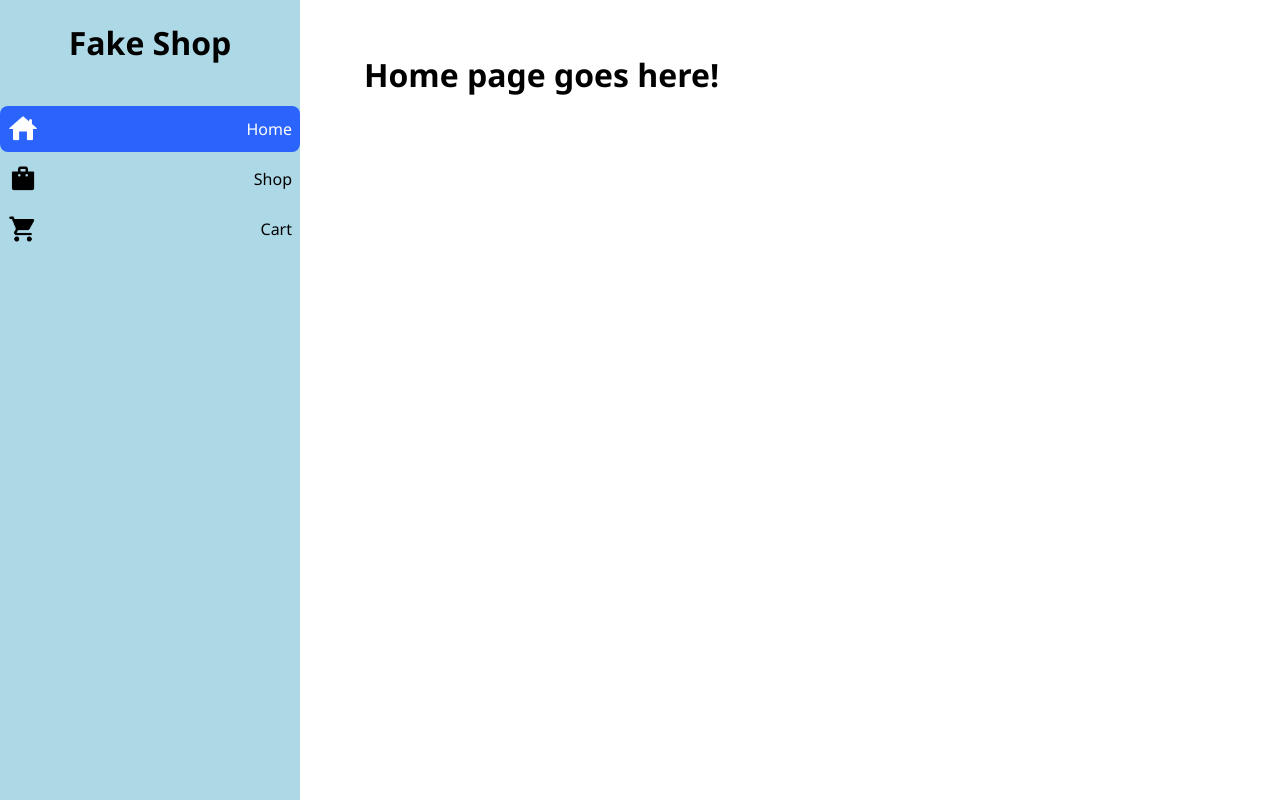
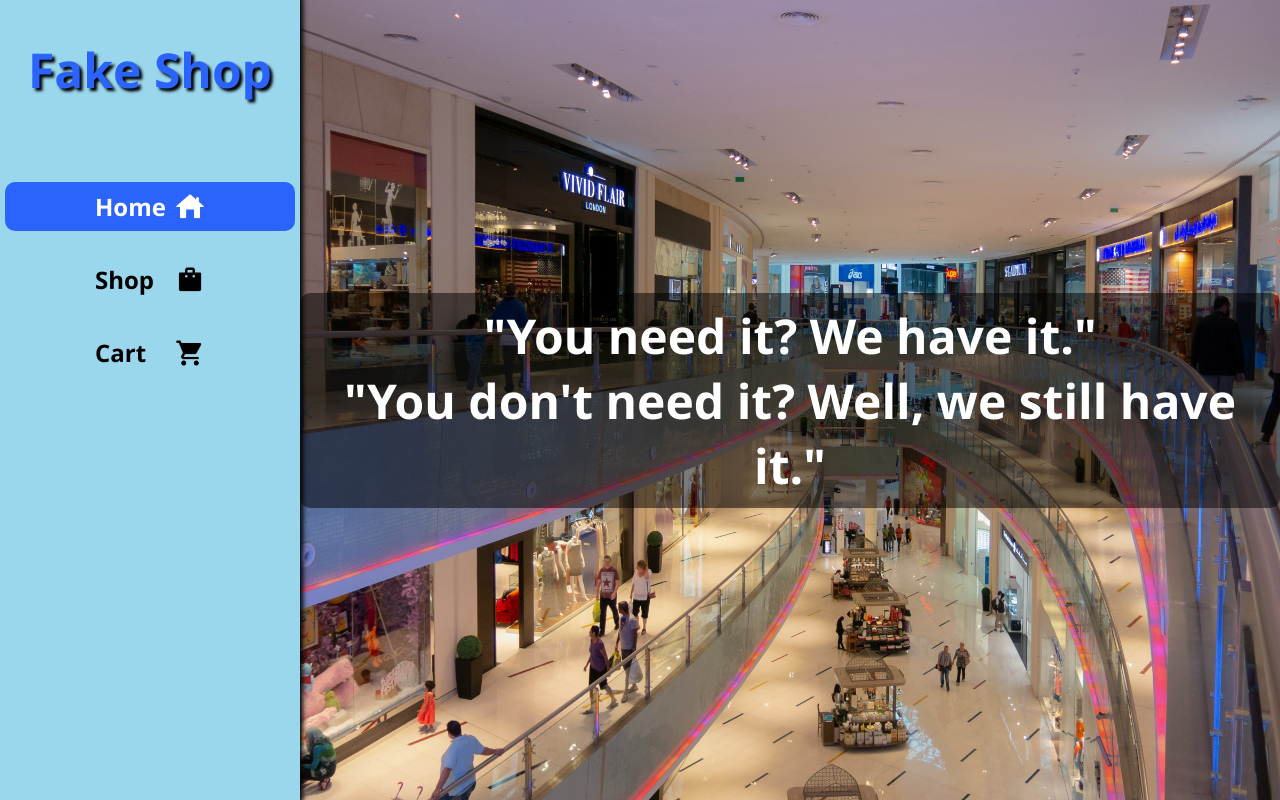
Before and after one commit to ValerioL94/shopping-cart, a React (Vite) app: page / in a window 1280 px wide. Built offline with nearby package versions, Linux system fonts and the light colour scheme.

Commit message:
Update styles

```diff
--- a/src/index.css
+++ b/src/index.css
@@ -1,14 +1,21 @@
 html,
 body {
+  margin: 0;
+  padding: 0;
+}
+html {
   height: 100%;
-  margin: 0;
+  width: 100%;
 }
 
 body {
+  min-height: 100%;
+  min-width: 100%;
   font-family: 'Segoe UI', Tahoma, Geneva, Verdana, sans-serif;
 }
 
 #root {
+  height: 100%;
   width: 100%;
   display: flex;
 }
@@ -18,35 +25,39 @@ body {
   flex-direction: column;
   align-items: center;
   justify-content: center;
+  height: 100%;
   width: 100%;
 }
 
 i {
-  color: #818181;
+  color: red;
 }
 
 #sidebar {
   height: 100vh;
   width: 300px;
-  background-color: lightblue;
+  background-color: rgb(154, 215, 236);
   position: sticky;
   top: 0;
+  padding: 5px;
+  box-sizing: border-box;
+  box-shadow: 0px 0px 5px 3px black;
 }
 
 #sidebar > .home-link {
+  font-size: 1.5rem;
+  text-align: center;
   text-decoration: none;
-  text-align: center;
-  color: inherit;
+  color: hsl(224, 98%, 58%);
+  text-shadow: 3px 3px 3px black;
 }
+
 #sidebar nav {
   flex: 1;
   overflow: auto;
-  padding-top: 1rem;
+  padding-top: 1.5rem;
 }
 
-#sidebar nav .active i {
-  color: inherit;
-}
 #sidebar nav img {
   height: 30px;
   width: 30px;
@@ -62,45 +73,40 @@ i {
 }
 
 #sidebar li {
-  margin: 0.25rem 0;
+  margin: 1.5rem 0;
+  font-weight: bold;
+  font-size: 1.5rem;
 }
 #sidebar nav a {
   display: flex;
   align-items: center;
-  justify-content: space-between;
-  overflow: hidden;
-  white-space: pre;
+  justify-content: center;
   padding: 0.5rem;
-  border-radius: 8px;
+  border-radius: 10px;
   color: inherit;
+  gap: 10px;
   text-decoration: none;
-  gap: 1rem;
+}
+nav a > span {
+  width: 70px;
 }
 #sidebar nav a:hover {
-  background: #e3e3e3;
-}
-
-#sidebar nav a.active span {
-  color: inherit;
-}
-
-#sidebar nav .active i {
-  color: inherit;
+  background: white;
 }
 
 #sidebar nav a.active {
-  background: hsl(224, 98%, 58%);
+  background: rgb(43, 99, 253);
   color: white;
 }
 
 #sidebar nav a.pending {
-  color: hsl(224, 98%, 58%);
+  color: rgb(43, 99, 253);
 }
 
 #content {
   flex: 1;
+  min-height: 100%;
   width: 100%;
-  padding: 2rem 4rem;
 }
 
 #content.loading {
--- a/src/routes/home.jsx
+++ b/src/routes/home.jsx
@@ -3,7 +3,11 @@ import '../styles/home.css';
 export default function Home() {
   return (
     <div id="home">
-      <h1>Home page goes here!</h1>
+      <h1>
+        &quot;You need it? We have it.&quot;
+        <br />
+        &quot;You don&apos;t need it? Well, we still have it.&quot;
+      </h1>
     </div>
   );
 }
--- a/src/routes/root.jsx
+++ b/src/routes/root.jsx
@@ -17,8 +17,8 @@ export default function Root() {
                   isActive ? 'active' : isPending ? 'pending' : ''
                 }
               >
+                <span>Home</span>
                 <img src="/assets/icons/icons8-home-48.png" alt="" />
-                Home
               </NavLink>
             </li>
             <li>
@@ -28,8 +28,8 @@ export default function Root() {
                   isActive ? 'active' : isPending ? 'pending' : ''
                 }
               >
+                <span>Shop</span>
                 <img src="/assets/icons/icons8-shopping-bag-48.png" alt="" />
-                Shop
               </NavLink>
             </li>
             <li>
@@ -39,8 +39,8 @@ export default function Root() {
                   isActive ? 'active' : isPending ? 'pending' : ''
                 }
               >
+                <span>Cart</span>
                 <img src="assets/icons/icons8-cart-48.png" alt="" />
-                Cart
               </NavLink>
             </li>
           </ul>
--- a/src/styles/home.css
+++ b/src/styles/home.css
@@ -0,0 +1,19 @@
+#home {
+  height: 100%;
+  background-image: url('/public/assets/images/shopping-mall.jpg');
+  background-repeat: no-repeat;
+  background-size: cover;
+  background-position: center;
+  display: flex;
+  align-items: center;
+  justify-content: center;
+}
+
+#home > h1 {
+  text-align: center;
+  font-size: 3rem;
+  color: white;
+  padding: 10px 20px;
+  border-radius: 10px;
+  background-color: rgba(0, 0, 0, 0.5);
+}
--- a/src/styles/shop.css
+++ b/src/styles/shop.css
@@ -10,6 +10,7 @@
   border-radius: 10px;
   width: 250px;
   padding: 10px;
+  background-color: white;
   box-shadow: 1px 1px 5px 1px grey;
   transition: transform 0.1s linear;
 }
```
Also changed, not shown: public/assets/images/shopping-mall.jpg (added), 1 other file (tests, documents, lock files or other folders).
